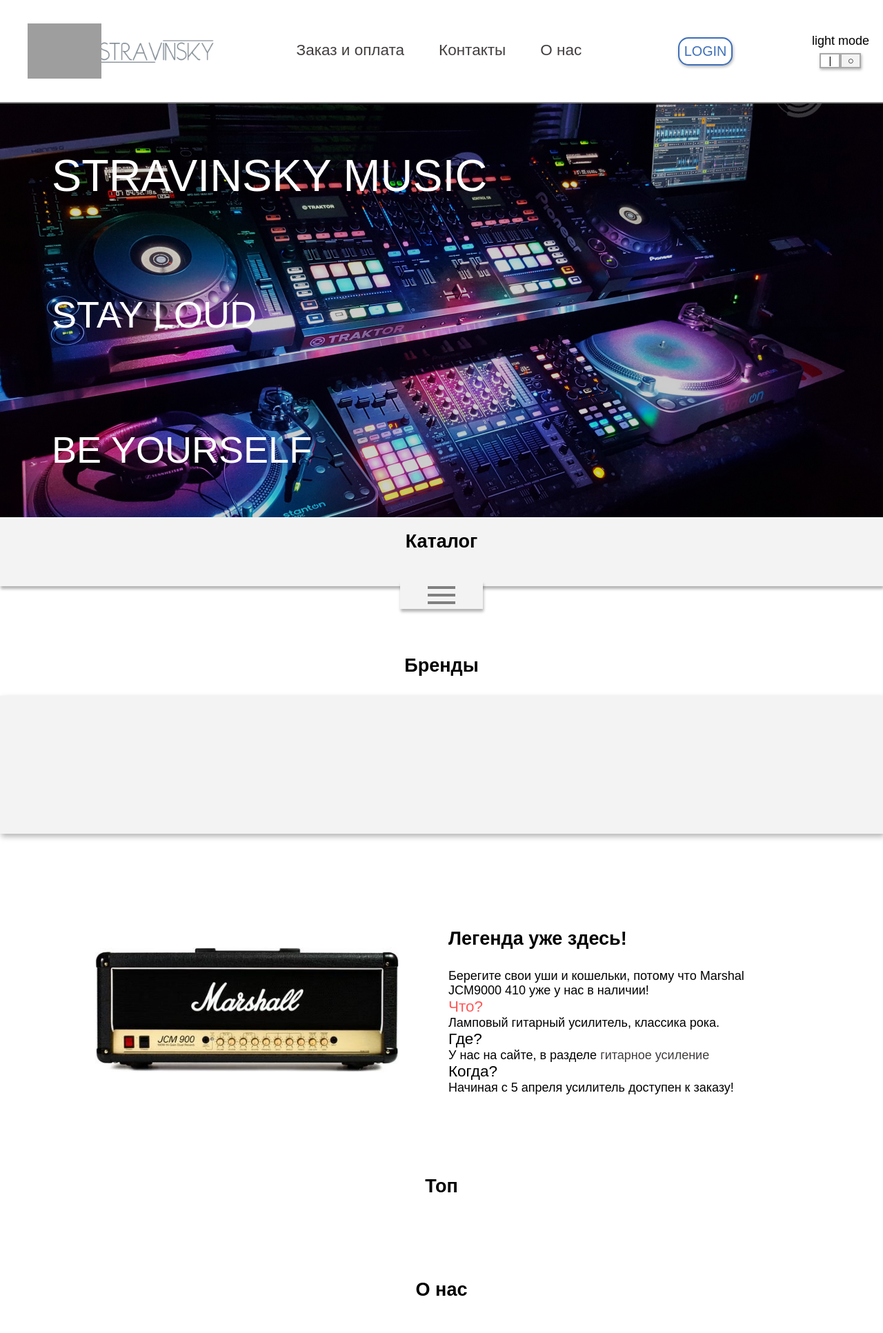
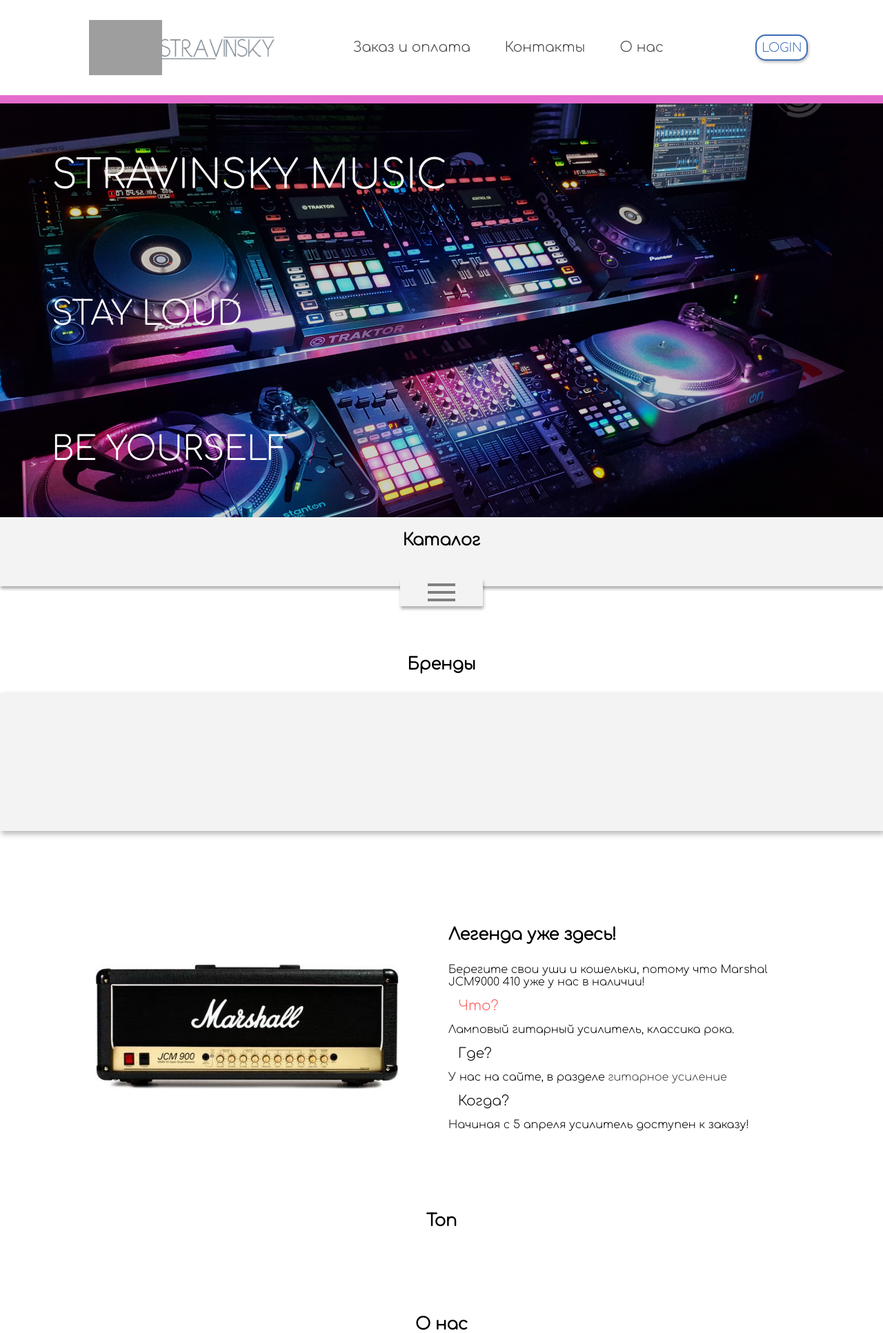
Before and after one commit to BudaShest/stravinsky.website, a PHP site: page /index.view.php in a window 1280 px wide. Shown: the top 1933 px of the page at 69% size. Run offline with PHP 8.4, Linux system fonts and the light colour scheme; data that the repository does not hold is empty; grey boxes are pictures that could not be loaded.

Commit message:
отличный шрифт, небольшие стилевые изменения

```diff
--- a/css/style.css
+++ b/css/style.css
@@ -1,3 +1,4 @@
+@import url("https://fonts.googleapis.com/css2?family=Comfortaa:wght@300&display=swap");
 @font-face {
   font-family: PoiretOne;
   src: url("../fonts/PoiretOne.ttf") format("opentype");
@@ -308,8 +309,8 @@
 }
 
 body {
-  font-size: 18px;
-  font-family: "Segoe UI Light", sans-serif;
+  font-size: 16px;
+  font-family: "Comfortaa", cursive;
 }
 
 button:hover {
@@ -415,7 +416,6 @@
   padding: 7px;
   color: #3E6FB9;
   background-color: white;
-  font-family: "SocuiSans", sans-serif;
   border-radius: 15px;
   text-decoration: none;
   box-shadow: 1px 2px 4px 0 rgba(0, 0, 0, 0.3);
@@ -508,10 +508,9 @@
   grid-column: 1/7;
 }
 .wrapper .header {
-  justify-content: space-between;
-  padding: 0 20px;
-  align-items: center;
-  border-bottom: 2px solid grey;
+  justify-content: space-evenly;
+  align-items: center;
+  border-bottom: 12px solid #E56CCF;
 }
 .wrapper .header .logo {
   max-width: 270px;
@@ -587,7 +586,6 @@
   padding: 7px;
   color: #3E6FB9;
   background-color: white;
-  font-family: "SocuiSans", sans-serif;
   border-radius: 15px;
   text-decoration: none;
   box-shadow: 1px 2px 4px 0 rgba(0, 0, 0, 0.3);
@@ -641,7 +639,6 @@
   width: 100%;
   justify-content: space-around;
   color: white;
-  font-family: SocuiSans, sans-serif;
 }
 .wrapper .banner .banner-block .banner-company-name {
   font-size: 3.6em;
@@ -753,6 +750,7 @@
 }
 .wrapper .advert .container .advert-text span {
   font-size: 1.25em;
+  padding: 14px;
 }
 .wrapper .advert .container .advert-text span:nth-child(1) {
   color: #3E6FB9;
--- a/index.view.php
+++ b/index.view.php
@@ -7,6 +7,8 @@
     <meta http-equiv="X-UA-Compatible" content="ie=edge">
     <title>Stravinsky</title>
     <link rel="stylesheet" href="css/style.css">
+    <link rel="preconnect" href="https://fonts.gstatic.com">
+    <link href="https://fonts.googleapis.com/css2?family=Quicksand:wght@300&display=swap" rel="stylesheet">
     <script defer src="js/script.js"></script>
     <script type="module" defer src="/ajax/ajax-main.js"></script>
     <script type="module" defer src="/ajax/functions.js"></script>
--- a/scss/_mixins.scss
+++ b/scss/_mixins.scss
@@ -186,7 +186,6 @@
   padding: 7px;
   color: $blue-col;
   background-color: white;
-  font-family: "SocuiSans", sans-serif;
   border-radius: 15px;
   text-decoration: none;
   @include outer-shadow(1px,2px,4px);
--- a/scss/style.scss
+++ b/scss/style.scss
@@ -16,12 +16,14 @@
   display: flex;
   flex-direction: column;
 }
-
+@import url('https://fonts.googleapis.com/css2?family=Comfortaa:wght@300&display=swap');
 
 body{
-  font-size:18px;
-  font-family: "Segoe UI Light", sans-serif;
+  font-size:16px;
+  //font-family: "Segoe UI Light", sans-serif;
   //font-family: "PoiretOne", sans-serif;
+  //font-family: 'Quicksand', sans-serif;
+  font-family: 'Comfortaa', cursive;
 }
 button{
   &:hover{
@@ -161,11 +163,9 @@
   }
   //Шапка
   .header{
-    justify-content: space-between;
-    padding: 0 20px;
+    justify-content: space-evenly;
     align-items: center;
-    border-bottom: 2px solid grey;
-
+    border-bottom: 12px solid $purple-col;
     .logo{
       max-width: 270px;
       height: 80px;
@@ -233,7 +233,6 @@
       width: 100%;
       justify-content: space-around;
       color:white;
-      font-family: SocuiSans, sans-serif;
       .banner-company-name{
         font-size: 3.6em;
       }
@@ -303,13 +302,6 @@
         ul>li{
           padding: 25px 10px;
         }
-        //.catalog-img{
-        //  @include center-flex();
-        //  img{
-        //    object-fit: contain;
-        //    max-height: 80%;
-        //  }
-        //}
       }
     }
   }
@@ -360,6 +352,7 @@
         align-items: flex-start;
         span{
           font-size:1.25em;
+          padding: 14px;
           //Что
           &:nth-child(1){
             color: $blue-col;
@@ -446,6 +439,7 @@
       }
     }
   }
+  //Подвал сайта
   .footer{
     margin-top: 14px;
     padding: 7px;
--- a/templates/header.view.php
+++ b/templates/header.view.php
@@ -12,7 +12,6 @@
         <a href="/index.php#about-us">О нас</a>
     </nav>
     <?php include $_SERVER['DOCUMENT_ROOT'] . "/templates/current-user.view.php" ?>
-    <?php include $_SERVER['DOCUMENT_ROOT'] . "/templates/light-mode-btn.view.php" ?>
     <div class="mobile-menu-toggler col">
         <img src="/imgs/togglers/menu-left.png" alt="Открыть меню">
     </div>
--- a/templates/main-modal.view.php
+++ b/templates/main-modal.view.php
@@ -9,6 +9,6 @@
         <a href="/index.php#about-us" class="col"><img src="/imgs/links/about-us.png" alt="О нас"><span>О нас</span></a>
         <a href="/route/basket" class="col"><img src="/imgs/links/basket.png" alt="Корзина"><span>Корзина</span></a>
         <a href="/route/applications" class="col"><img src="/imgs/links/applications.png" alt="Мои завявки"><span>Мои завявки</span></a>
-        <?php include $_SERVER['DOCUMENT_ROOT'] . "/templates/light-mode-btn.view.php" ?>
+        <a href="#"></a>
     </div>
 </div>
```
